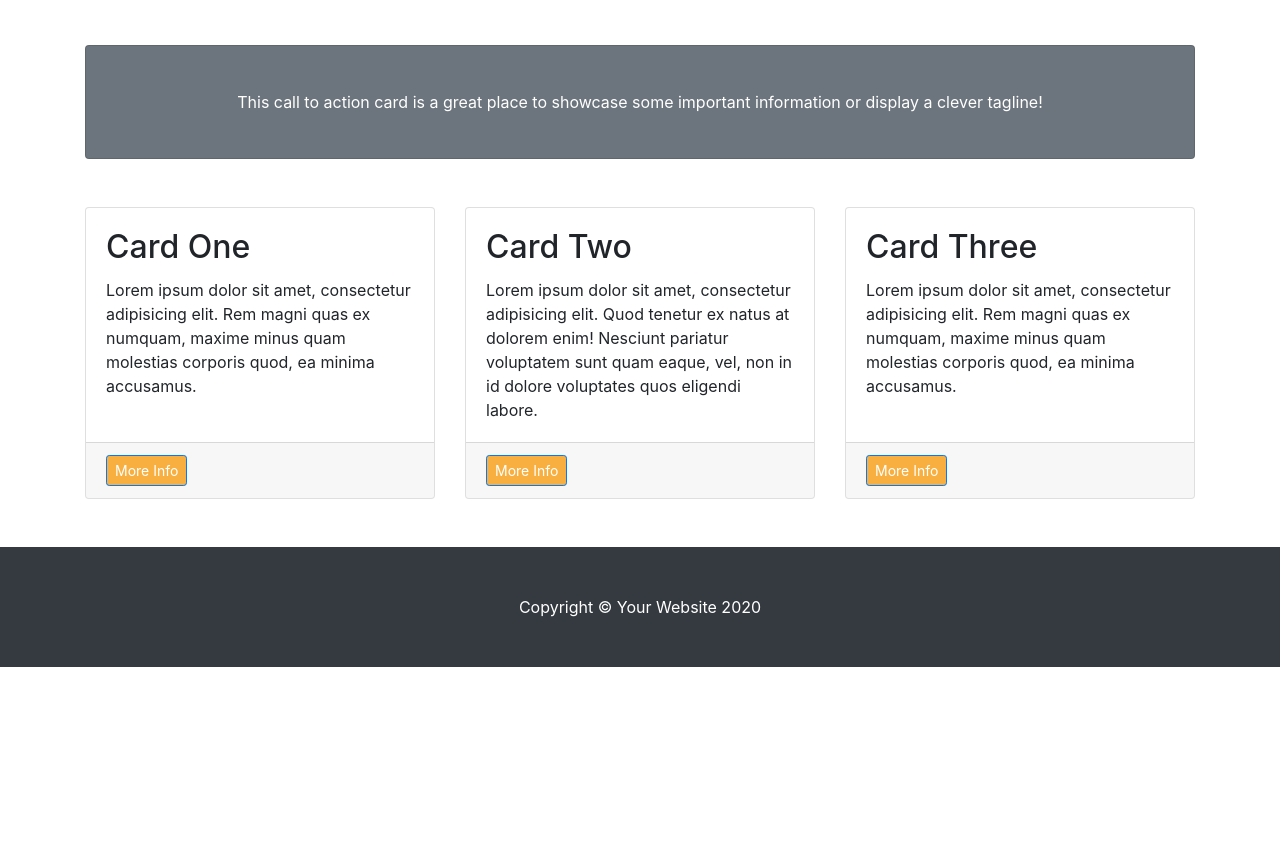
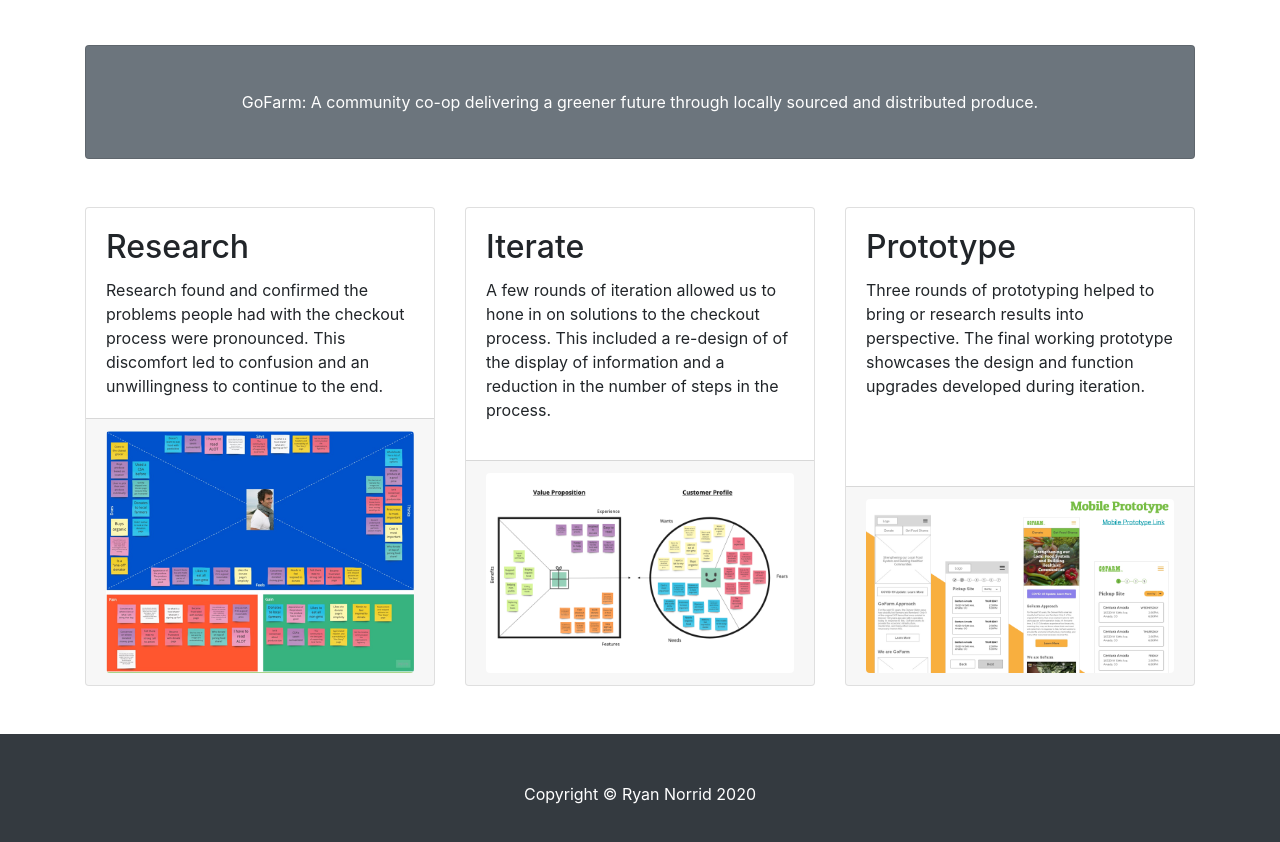
Before and after one commit to Pleasus/Bootstrap-Case-Study, a plain HTML site: page index.html in a window 1280 px wide. Shown: the part 470-1312 px from the top of the page. Before the commit the page ends 1137 px from the top, so only its background shows below. Drawn offline with nearby package versions, Linux system fonts and the light colour scheme.

Commit message:
First upload
Simple Bootstrap case study with setup completed

```diff
--- a/index.html
+++ b/index.html
@@ -30,7 +30,7 @@
       </button>
       <div class="collapse navbar-collapse" id="navbarResponsive">
         <ul class="navbar-nav ml-auto">
-          <li class="nav-item active">
+          <li class="nav-item">
             <a class="nav-link" href="#">Home
               <span class="sr-only">(current)</span>
             </a>
@@ -39,7 +39,7 @@
             <a class="nav-link" href="#">About</a>
           </li>
           <li class="nav-item">
-            <a class="nav-link" href="#">Projects</a>
+            <a class="nav-link active" href="#">Projects</a>
           </li>
           <li class="nav-item">
             <a class="nav-link" href="#">Contact</a>
@@ -71,7 +71,7 @@
     <!-- Call to Action Well -->
     <div class="card text-white bg-secondary my-5 py-4 text-center">
       <div class="card-body">
-        <p class="text-white m-0">This call to action card is a great place to showcase some important information or display a clever tagline!</p>
+        <p class="text-white m-0">GoFarm: A community co-op delivering a greener future through locally sourced and distributed produce.</p>
       </div>
     </div>
 
@@ -80,11 +80,11 @@
       <div class="col-md-4 mb-5">
         <div class="card h-100">
           <div class="card-body">
-            <h2 class="card-title">Card One</h2>
-            <p class="card-text">Lorem ipsum dolor sit amet, consectetur adipisicing elit. Rem magni quas ex numquam, maxime minus quam molestias corporis quod, ea minima accusamus.</p>
+            <h2 class="card-title">Research</h2>
+            <p class="card-text">Research found and confirmed the problems people had with the checkout process were pronounced. This discomfort led to confusion and an unwillingness to continue to the end.</p>
           </div>
           <div class="card-footer">
-            <a href="#" class="btn btn-primary btn-sm">More Info</a>
+            <img class="img-fluid rounded mb-4 mb-lg-0" src="images/research.png" alt="">
           </div>
         </div>
       </div>
@@ -92,11 +92,11 @@
       <div class="col-md-4 mb-5">
         <div class="card h-100">
           <div class="card-body">
-            <h2 class="card-title">Card Two</h2>
-            <p class="card-text">Lorem ipsum dolor sit amet, consectetur adipisicing elit. Quod tenetur ex natus at dolorem enim! Nesciunt pariatur voluptatem sunt quam eaque, vel, non in id dolore voluptates quos eligendi labore.</p>
+            <h2 class="card-title">Iterate</h2>
+            <p class="card-text">A few rounds of iteration allowed us to hone in on solutions to the checkout process. This included a re-design of of the display of information and a reduction in the number of steps in the process.</p>
           </div>
           <div class="card-footer">
-            <a href="#" class="btn btn-primary btn-sm">More Info</a>
+            <img class="img-fluid rounded mb-4 mb-lg-0" src="images/iteration.png" alt="">
           </div>
         </div>
       </div>
@@ -104,11 +104,11 @@
       <div class="col-md-4 mb-5">
         <div class="card h-100">
           <div class="card-body">
-            <h2 class="card-title">Card Three</h2>
-            <p class="card-text">Lorem ipsum dolor sit amet, consectetur adipisicing elit. Rem magni quas ex numquam, maxime minus quam molestias corporis quod, ea minima accusamus.</p>
+            <h2 class="card-title">Prototype</h2>
+            <p class="card-text">Three rounds of prototyping helped to bring or research results into perspective. The final working prototype showcases the design and function upgrades developed during iteration.</p>
           </div>
           <div class="card-footer">
-            <a href="#" class="btn btn-primary btn-sm">More Info</a>
+            <img class="img-fluid rounded mb-4 mb-lg-0" src="images/prototyping.png" alt="">
           </div>
         </div>
       </div>
@@ -123,15 +123,11 @@
   <!-- Footer -->
   <footer class="py-5 bg-dark">
     <div class="container">
-      <p class="m-0 text-center text-white">Copyright &copy; Your Website 2020</p>
+      <p class="m-0 text-center text-white">Copyright &copy; Ryan Norrid 2020</p>
     </div>
     <!-- /.container -->
   </footer>
 
-  <!-- Bootstrap core JavaScript -->
-  <script src="vendor/jquery/jquery.min.js"></script>
-  <script src="vendor/bootstrap/js/bootstrap.bundle.min.js"></script>
-
 </body>
 
 </html>
```
Also changed, not shown: images/iteration.png (added), images/prototyping.png (added), images/research.png (added).
